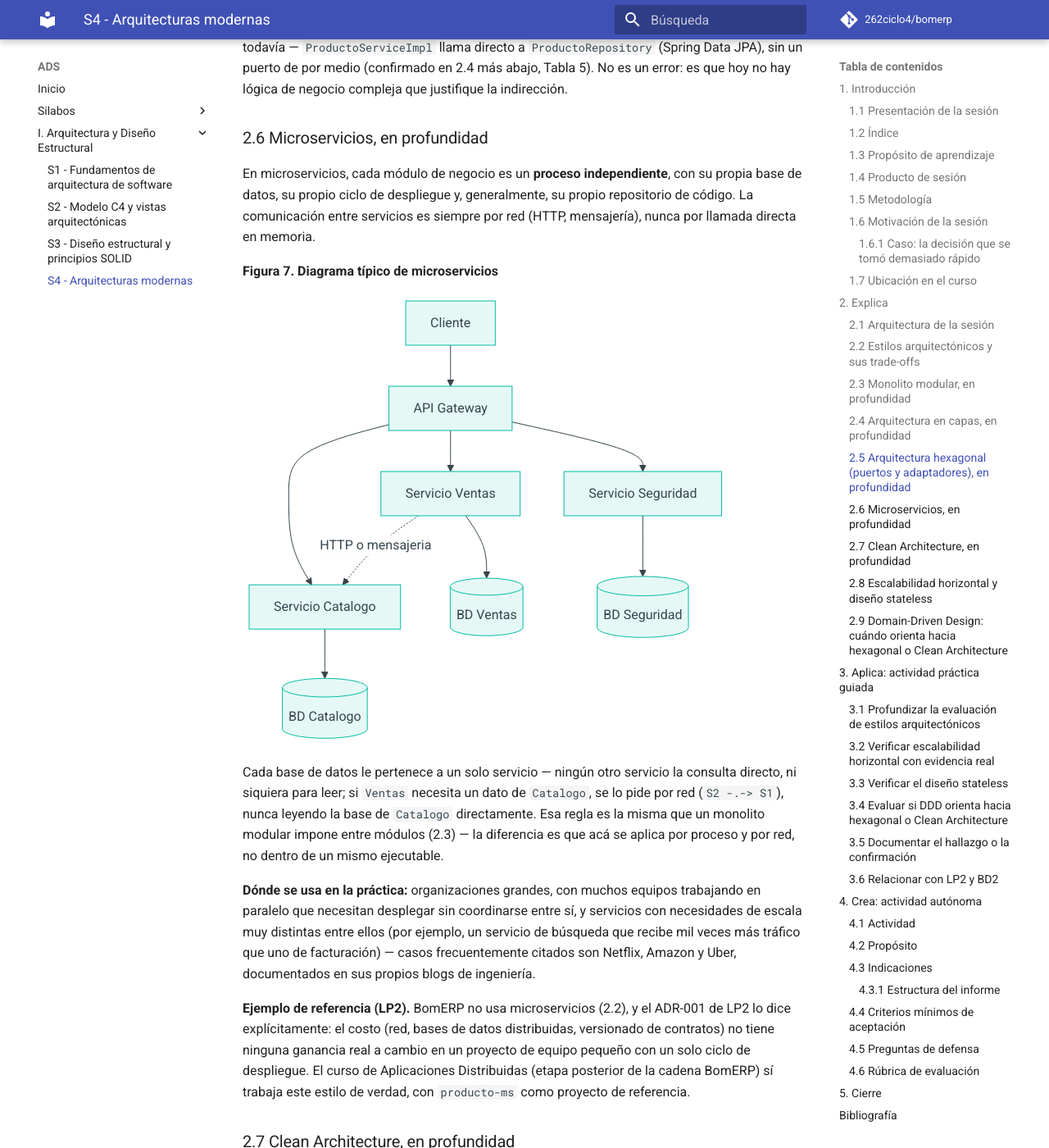
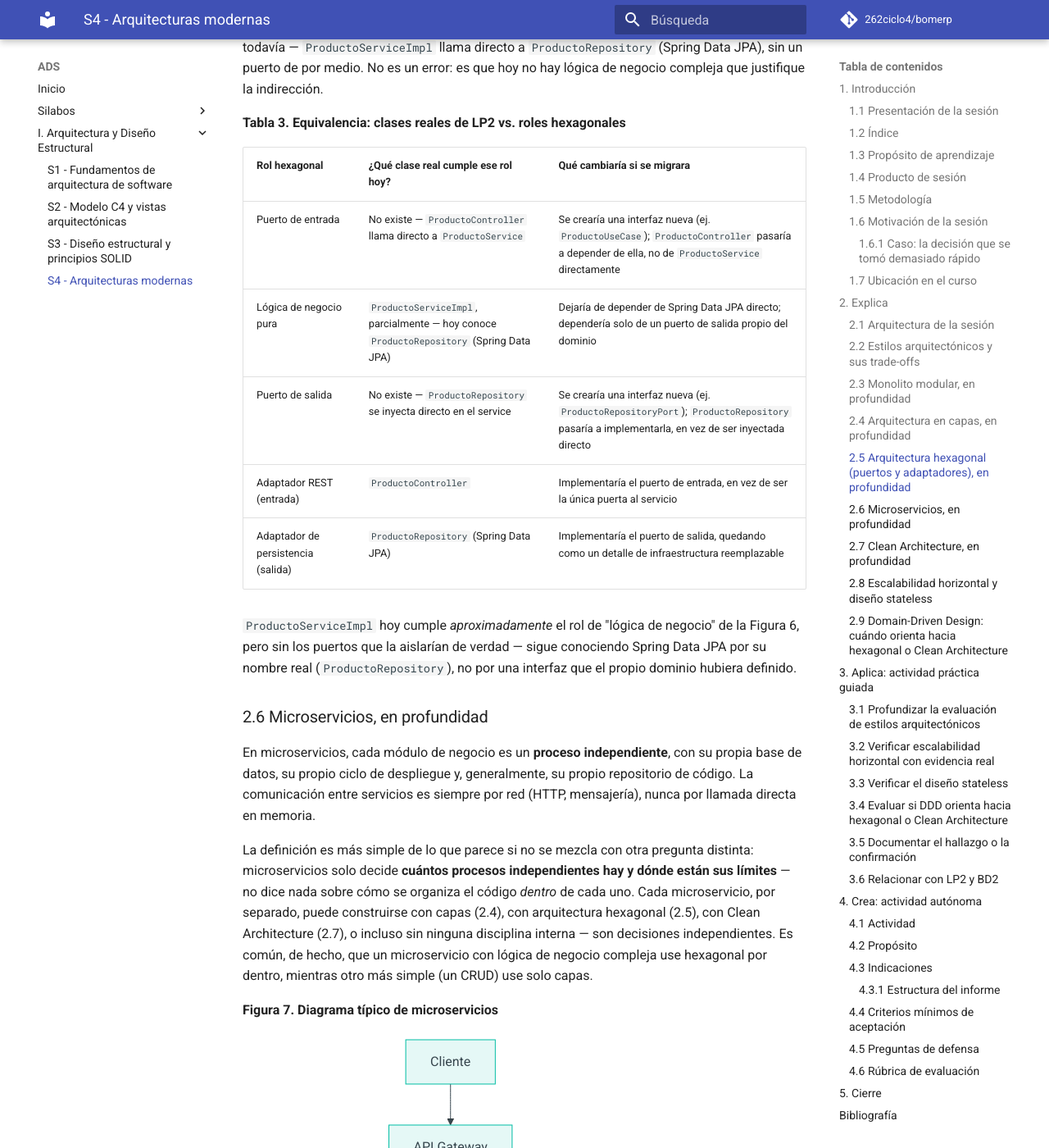
Before and after one commit to 262ciclo4/bomerp, an MkDocs documentation site: the page built from docs/ads/sesiones/S04_Arquitecturas_Modernas.md, in a window 1280 px wide and 1400 px high, scrolled down 8945 px. Shown: the whole window at 82% size. Built offline with MkDocs 1.6.1 and Material for MkDocs 9.7.7, drawn with Linux system fonts in a browser that asks for light colours; comment, search, counter and statistics services are not loaded; some of the changed text lies outside the part shown.

Commit message:
Sesion 4

```diff
--- a/docs/ads/sesiones/S04_Arquitecturas_Modernas.md
+++ b/docs/ads/sesiones/S04_Arquitecturas_Modernas.md
@@ -230,11 +230,25 @@
 
 **Dónde se usa en la práctica:** dominios con reglas de negocio genuinamente complejas que deben sobrevivir a cambios de tecnología — sistemas bancarios centrales, motores de tarificación de seguros, o cualquier núcleo de negocio que un equipo espera mantener por años, mientras la infraestructura de alrededor cambia varias veces.
 
-**Ejemplo de referencia (LP2).** `catalogo/producto` no tiene esta estructura, y no debería tenerla todavía — `ProductoServiceImpl` llama directo a `ProductoRepository` (Spring Data JPA), sin un puerto de por medio (confirmado en 2.4 más abajo, Tabla 5). No es un error: es que hoy no hay lógica de negocio compleja que justifique la indirección.
+**Ejemplo de referencia (LP2).** `catalogo/producto` no tiene esta estructura, y no debería tenerla todavía — `ProductoServiceImpl` llama directo a `ProductoRepository` (Spring Data JPA), sin un puerto de por medio. No es un error: es que hoy no hay lógica de negocio compleja que justifique la indirección.
+
+**Tabla 3. Equivalencia: clases reales de LP2 vs. roles hexagonales**
+
+| Rol hexagonal | ¿Qué clase real cumple ese rol hoy? | Qué cambiaría si se migrara |
+|---|---|---|
+| Puerto de entrada | No existe — `ProductoController` llama directo a `ProductoService` | Se crearía una interfaz nueva (ej. `ProductoUseCase`); `ProductoController` pasaría a depender de ella, no de `ProductoService` directamente |
+| Lógica de negocio pura | `ProductoServiceImpl`, parcialmente — hoy conoce `ProductoRepository` (Spring Data JPA) | Dejaría de depender de Spring Data JPA directo; dependería solo de un puerto de salida propio del dominio |
+| Puerto de salida | No existe — `ProductoRepository` se inyecta directo en el service | Se crearía una interfaz nueva (ej. `ProductoRepositoryPort`); `ProductoRepository` pasaría a implementarla, en vez de ser inyectada directo |
+| Adaptador REST (entrada) | `ProductoController` | Implementaría el puerto de entrada, en vez de ser la única puerta al servicio |
+| Adaptador de persistencia (salida) | `ProductoRepository` (Spring Data JPA) | Implementaría el puerto de salida, quedando como un detalle de infraestructura reemplazable |
+
+`ProductoServiceImpl` hoy cumple *aproximadamente* el rol de "lógica de negocio" de la Figura 6, pero sin los puertos que la aislarían de verdad — sigue conociendo Spring Data JPA por su nombre real (`ProductoRepository`), no por una interfaz que el propio dominio hubiera definido.
 
 ### 2.6 Microservicios, en profundidad
 
 En microservicios, cada módulo de negocio es un **proceso independiente**, con su propia base de datos, su propio ciclo de despliegue y, generalmente, su propio repositorio de código. La comunicación entre servicios es siempre por red (HTTP, mensajería), nunca por llamada directa en memoria.
+
+La definición es más simple de lo que parece si no se mezcla con otra pregunta distinta: microservicios solo decide **cuántos procesos independientes hay y dónde están sus límites** — no dice nada sobre cómo se organiza el código *dentro* de cada uno. Cada microservicio, por separado, puede construirse con capas (2.4), con arquitectura hexagonal (2.5), con Clean Architecture (2.7), o incluso sin ninguna disciplina interna — son decisiones independientes. Es común, de hecho, que un microservicio con lógica de negocio compleja use hexagonal por dentro, mientras otro más simple (un CRUD) use solo capas.
 
 **Figura 7. Diagrama típico de microservicios**
 
@@ -254,7 +268,7 @@
 
 **Dónde se usa en la práctica:** organizaciones grandes, con muchos equipos trabajando en paralelo que necesitan desplegar sin coordinarse entre sí, y servicios con necesidades de escala muy distintas entre ellos (por ejemplo, un servicio de búsqueda que recibe mil veces más tráfico que uno de facturación) — casos frecuentemente citados son Netflix, Amazon y Uber, documentados en sus propios blogs de ingeniería.
 
-**Ejemplo de referencia (LP2).** BomERP no usa microservicios (2.2), y el ADR-001 de LP2 lo dice explícitamente: el costo (red, bases de datos distribuidas, versionado de contratos) no tiene ninguna ganancia real a cambio en un proyecto de equipo pequeño con un solo ciclo de despliegue. El curso de Aplicaciones Distribuidas (etapa posterior de la cadena BomERP) sí trabaja este estilo de verdad, con `producto-ms` como proyecto de referencia.
+**Ejemplo de referencia (LP2).** BomERP no usa microservicios — el ADR-001 de LP2 lo dice explícitamente: el costo (red, bases de datos distribuidas, versionado de contratos) no tiene ninguna ganancia real a cambio en un proyecto de equipo pequeño con un solo ciclo de despliegue.
 
 ### 2.7 Clean Architecture, en profundidad
 
@@ -277,7 +291,18 @@
 
 **Dónde se usa en la práctica:** sistemas grandes y de vida larga, donde el equipo espera que la lógica de negocio sobreviva a más de un cambio de framework — es un patrón frecuente en apps Android/iOS grandes (para que la lógica de negocio no dependa del framework de UI) y en sistemas empresariales que ya pasaron por al menos una migración de tecnología dolorosa.
 
-**Ejemplo de referencia (LP2).** Igual que con hexagonal, BomERP aplica los *principios* de separación de capas (Tabla 5 de S1: "parcialmente") sin adoptar la estructura formal completa de círculos — el mismo criterio de 2.4 (DDD) decide si algún módulo llega a justificarlo más adelante.
+**Ejemplo de referencia (LP2).** Igual que con hexagonal, BomERP aplica los *principios* de separación de capas (Tabla 5 de S1: "parcialmente") sin adoptar la estructura formal completa de círculos — el mismo criterio de 2.9 (DDD) decide si algún módulo llega a justificarlo más adelante.
+
+**Tabla 4. Equivalencia: clases reales de LP2 vs. círculos de Clean Architecture**
+
+| Círculo (de adentro hacia afuera) | ¿Qué clase real cumple ese rol hoy? | Qué cambiaría si se migrara |
+|---|---|---|
+| Entidades | `Producto`, `Categoria` — hoy son entidades JPA, ya acopladas a Hibernate (`@Entity`, `@Column`) | Se separarían en objetos de dominio puros, sin ninguna anotación de persistencia |
+| Casos de uso | `ProductoServiceImpl`, parcialmente — hoy depende de Spring (`@Service`, `@Transactional`) y de Spring Data JPA | Se independizaría del framework; solo conocería interfaces propias del dominio |
+| Adaptadores de interfaz | `ProductoController`, `ProductoMapper`, la entidad JPA real de `Producto` | Se mantendrían tal cual están hoy, pero como una capa explícitamente separada del caso de uso |
+| Frameworks y drivers | Spring Boot, Spring Data JPA, Oracle | Sin cambios — es la capa que ya rodea todo, incluso hoy |
+
+Esta tabla es casi la misma que la Tabla 3 (hexagonal) con otros nombres — no es casualidad (2.7): Clean Architecture es la misma idea de aislar el dominio, expresada como círculos en vez de puertos y adaptadores.
 
 ### 2.8 Escalabilidad horizontal y diseño *stateless*
 
@@ -358,7 +383,7 @@
 
 Repasa LP2 S1 (3.3, Figura 7): dos instancias de `bomerp-backend`, puertos `8080` y `8081`, ambas conectadas a la misma Oracle. Si tienes el proyecto de LP2 disponible, reproduce los comandos de 3.3.1-3.3.2 de esa guía y confirma que ambas instancias responden de forma independiente.
 
-**Tabla 4. Evidencia de escalabilidad horizontal**
+**Tabla 6. Evidencia de escalabilidad horizontal**
 
 | Verificación | Resultado esperado (LP2 S1, 3.3.2) |
 |---|---|
@@ -381,7 +406,7 @@
 
 Revisa `catalogo/categoria` y `catalogo/producto` (LP2 S1-S3): CRUD, una validación de referencia, sin reglas de negocio que dependan de cálculos complejos o de invariantes multi-entidad. Compáralo con lo que se anticipa para `ventas/Venta-DetalleVenta` (LP2 S4, todavía no implementado): cabecera-detalle con cálculos, control de stock y una operación atómica — más cerca de un agregado DDD real.
 
-**Tabla 5. ¿El dominio ya justifica hexagonal o Clean Architecture?**
+**Tabla 7. ¿El dominio ya justifica hexagonal o Clean Architecture?**
 
 | Módulo | Complejidad real hoy | ¿Justifica aislar el dominio? |
 |---|---|---|
```
Also changed, not shown: other parts of docs/ads/sesiones/S04_Arquitecturas_Modernas.md (+3 -3 lines).
